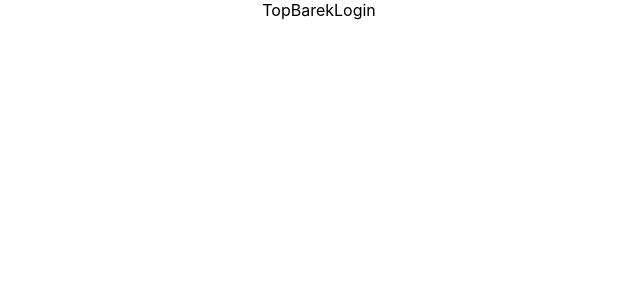
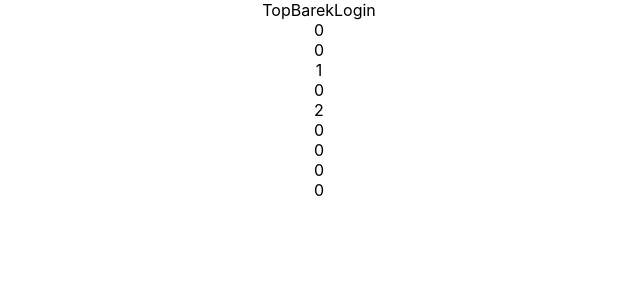
Before and after one commit to imnottherobot/SwordAndShield, a React (Vite) app: page / in a window 1280 px wide. Shown: the top 300 px of the page, without its empty margins (321-961 px from the left). Built offline with nearby package versions, Linux system fonts and the light colour scheme.

Commit message:
Add game canvas and cubes

```diff
--- /dev/null
+++ b/src/features/canvas/Canvas.tsx
@@ -0,0 +1,19 @@
+import Cube from "../cube/Cube";
+
+function Canvas() {
+    const cubes = [0, 0, 1, 0, 2, 0, 0, 0, 0];
+
+    return (
+        <div>
+            { cubes.map((value, number) => {
+                return (
+                    <Cube key={number}>
+                        <span>{value}</span>
+                    </Cube>
+                );
+            })}
+        </div>
+    );
+};
+
+export default Canvas;
--- /dev/null
+++ b/src/features/cube/Cube.tsx
@@ -0,0 +1,11 @@
+interface CubeProps {
+    children?: JSX.Element;
+}
+
+export default function Cube({ children }: CubeProps) {
+    return (
+        <div>
+            {children}
+        </div>
+    );
+}
--- a/src/features/game/Game.tsx
+++ b/src/features/game/Game.tsx
@@ -2,6 +2,7 @@ import {useState} from 'react'
 import GameContext from '../../contexts/GameContext';
 import {ActivePlayer} from '../../enums/active_player.enum';
 import {GameStateEnum} from '../../enums/game.enum'
+import Canvas from '../canvas/Canvas';
 import TopBar from '../topbar/TopBar';
 import './Game.css'
 
@@ -14,6 +15,7 @@ function Game() {
     <div className="Game">
       <GameContext.Provider value={{ gameState, login, activePlayer }}>
         <TopBar />
+        <Canvas />
       </GameContext.Provider>
     </div>
   )
```
